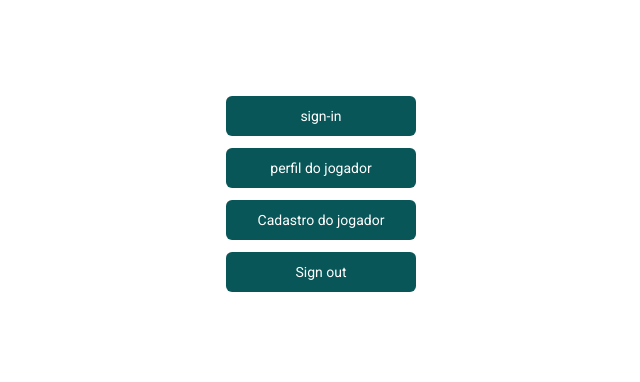
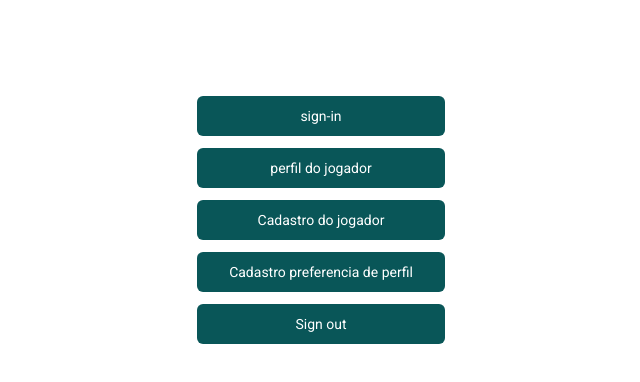
Before and after one commit to Quest-Finder/temvagamestre.frontend, a Next.js app: page / in a window 1280 px wide. Shown: the top 382 px of the page, without its empty margins (319-959 px from the left). Built offline with nearby package versions, Linux system fonts and the light colour scheme.

Commit message:
feat: add a button to form page 6 to have a better way to test

```diff
--- a/src/app/(home)/page.tsx
+++ b/src/app/(home)/page.tsx
@@ -19,6 +19,10 @@ export default function Home() {
           href={RegisterRoutes.PlayerData}
           content='Cadastro do jogador'
         />
+        <ButtonNavigation
+          href={RegisterRoutes.PlayerProfile}
+          content='Cadastro preferencia de perfil'
+        />
         <SignOutButton>
           <Button>Sign out</Button>
         </SignOutButton>
```
